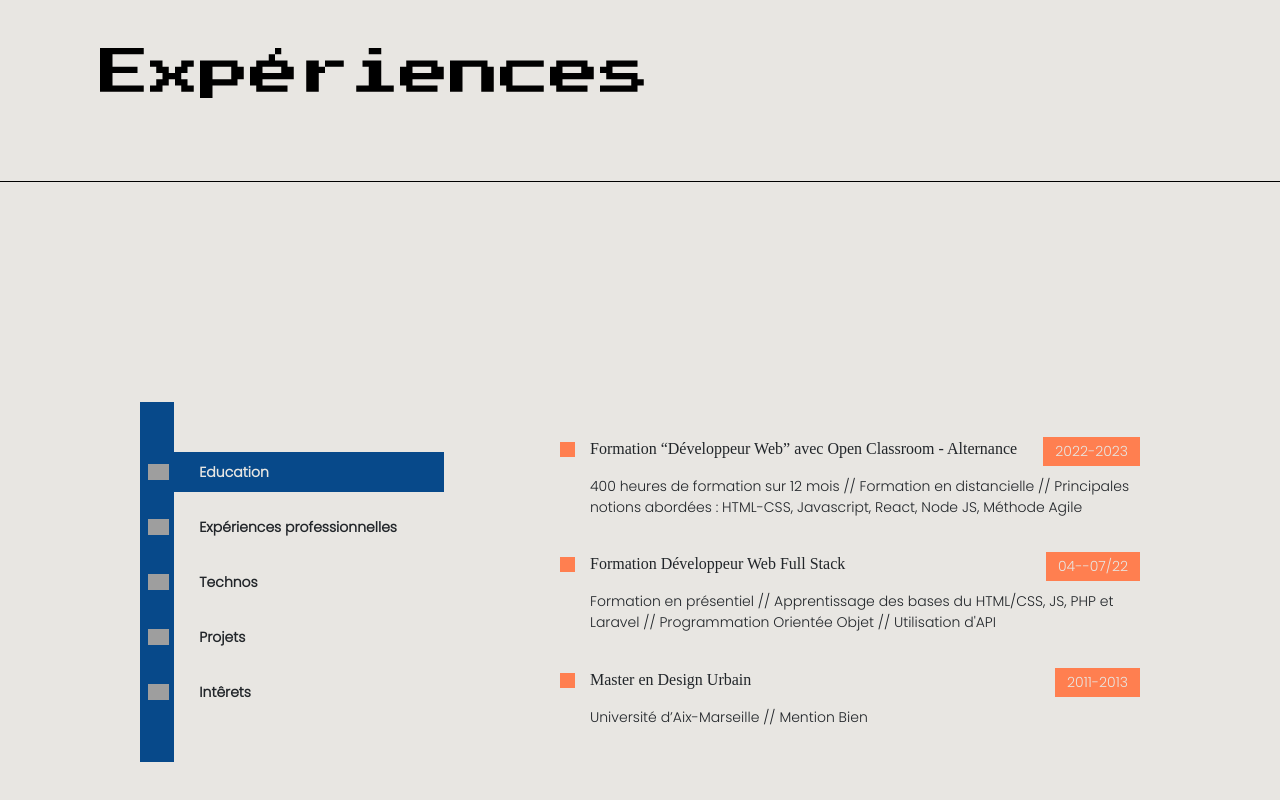
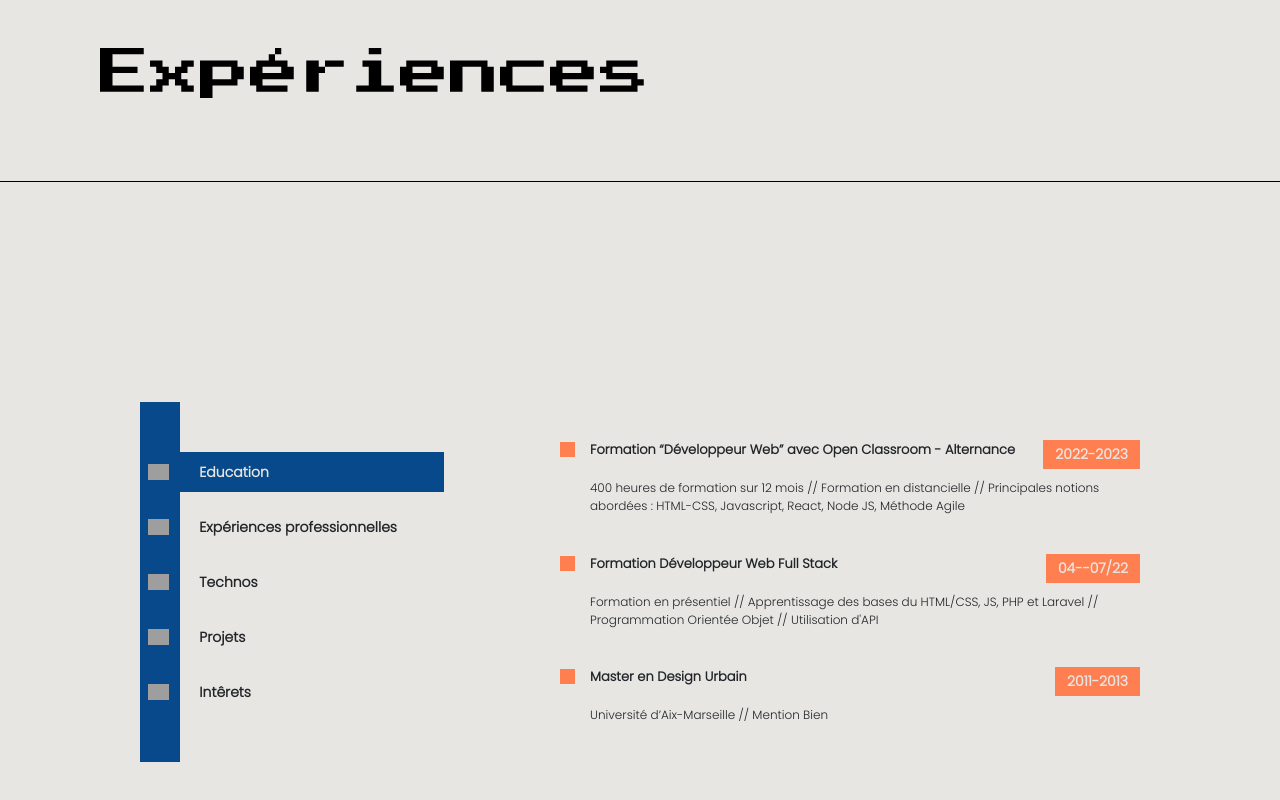
Before and after one commit to GabrielAmade/portfolio, a React (Create React App) app: page / in a window 1280 px wide. Shown: the part 2015-2815 px from the top of the page. Built offline with nearby package versions, Linux system fonts and the light colour scheme; grey boxes are pictures that could not be loaded.

Commit message:
corrections responsive page resume

```diff
--- a/src/PortfolioContainer/AboutMe/AboutMe.css
+++ b/src/PortfolioContainer/AboutMe/AboutMe.css
@@ -32,7 +32,7 @@
 
   .about-me-description-title > h2:first-child{
       color: var(--orange);
-      margin-bottom: 10px;
+      margin: 10px 0 20px;
   }
 
   .about-me-description-title > h2:last-child{
--- a/src/PortfolioContainer/Heading/Heading.css
+++ b/src/PortfolioContainer/Heading/Heading.css
@@ -32,7 +32,9 @@
 @media (max-width: 767px) {
 
     .screen-heading {
-        font-size: 35px;
+        font-size: 32px;
     }
 
+
+
 }
--- a/src/PortfolioContainer/Resume/Resume.css
+++ b/src/PortfolioContainer/Resume/Resume.css
@@ -3,8 +3,6 @@
     --grey: #E8E6E2;
     --orange: #FF7F50;
   }
-
-
 .resume-container {
   display: flex;
   align-items: center;
@@ -12,37 +10,33 @@
   justify-content: center;
   min-height: fit-content;
   margin: 120px 0;
+  position: relative;
 }
-
 .resume-card{
     display: flex;
     height: 360px;
     width: 1000px;
 }
-
 .resume-bullets{
     height: 100%;
     /* box-shadow: 15px 0 9px -15px black;  */
     width: 380px;
 }
-
 .resume-bullet-details{
     flex-grow: 1;
     width: 600px;
     overflow: hidden;
     padding: 0 0 0 70px;
 }
-
 .experience-description{
     margin: 30px 0 0 0;
     text-align: justify;
     max-width: 100%;
 }
-
+/* ICI */
 .resume-details-carousal{
     transition: transform 1s ease-out;
 }
-
 .bullet-container{
     display: flex;
     align-items: center;
@@ -50,13 +44,11 @@
     width: 100%;
     position: relative;
 }
-
 .bullets{
     width: 80%;
     position: relative;
     z-index: 2;
 }
-
 .bullet{
     display: flex;
     align-items: center;
@@ -69,35 +61,28 @@
     transition: width 0.6 ease;
     cursor: pointer;
 }
-
 .bullet-label{
     font-size: 14px;
     white-space: nowrap;
-    font-family: poppins;
+    font-family: 'Poppins', sans-serif;
     font-weight: bold;
 }
-
 .bullet-logo{
    height: 16px;
    margin: 0 30px 0 0;
 }
-
 /* LIMITE */
-
 .bullet-icons{
-    width: 34px;
+    width: 40px;
     height: 100%;
     z-index: 1;
     background-color: var(--blue);
     position: absolute;
 }
-
 .selected-bullet{
     color: var(--grey);
     width: 100%;
 }
-
-
 .resume-screen-container{
     display: flex;
     flex-direction: column;
@@ -105,42 +90,36 @@
     height: 360px;
     width: 100%;
 }
-
 .resume-heading{
     display: flex;
     flex-direction: column;
 }
-
 .resume-main-heading{
     position: relative;
     display: flex;
     justify-content: space-between;
+    font-family: 'Poppins', sans-serif;
+    font-size: 13px;
+    font-weight: bold;
 }
-
-
 .heading-bullet{
     position: absolute;
     left: -30px;
     height: 15px;
     width: 15px;
-    top: 5px;
+    top: 2px;
     background: var(--orange);
 }
-
-
-
-
 .resume-sub-heading{
-    font-size: 14px;
+    font-size: 12px;
     font-family: 'Poppins', sans-serif;
     margin: 10px 0 0 0;
 }
-
 .resume-heading-description{
+    font-family: 'Poppins', sans-serif;
     font-size: 12px;
     text-align: justify;
 }
-
 .heading-date{
     background-color: var(--orange);
     color: var(--grey);
@@ -148,14 +127,16 @@
     font-size: 14px;
     font-family: 'Poppins', sans-serif;
 }
-
+.resume-description-text{
+    font-family: 'Poppins', sans-serif;
+    font-size: 13px;
+}
 .skill-parent{
     display: flex;
     flex-direction: column;
     position: relative;
     width: 50%;
 }
-
 .programming-skills-container{
     display: flex;
     flex-direction: row;
@@ -163,51 +144,51 @@
     justify-content: space-between;
     flex-wrap: wrap;
 }
-
 .skill-percentage{
     position: relative;
     height: 15px;
     width: 70%;
     background-color: #D9D9D9;
-
 }
-
 .skill-percentage .active-percentage-bar{
     height: 15px;
     transition: 0.8s ease;
     position: absoute;
     background-color: var(--blue);
 }
-
-
 .skill-parent span{
     font-family: 'Poppins', sans-serif;
     font-size: 16px;
     color: var(--orange);
 }
 
+
+
+
+
 /* Media Queries */
 @media (max-width: 1100px) {
     .resume-card{
         width: 880px;
     }
-
     .resume-bullet-details{
         padding: 0 0 0 70px;
     }
 }
+@media (max-width: 768px) {
 
-@media (max-width: 768px) {
+    .resume-container {
+        margin: 100px 0;
+      }
+
     .resume-content{
         display: flex;
         flex-direction: column;
         align-items: center;
     }
-
     .bullets{
         width: 90%;
     }
-
     .resume-card{
         height: fit-content;
         display: flex;
@@ -216,23 +197,34 @@
         align-items: center;
         width: 90%;
     }
-
     .resume-bullet-details{
         height: 360px;
         width: fit-content;
         padding: 0;
     }
-
     .resume-bullets{
         width: 100%;
         margin: 30px 0;
     }
-
     .selected-bullet{
         width: 50%;
     }
+
+    .heading-container {
+        padding: 300px 0px 0 10px;
+        margin-block: 50px;
+    }
+
+    .heading-separator {
+        display: flex;
+        justify-content: center;
+    }
+
+    .separator-line {
+        margin-bottom: 0;
+    }
+
 }
-
 @media (max-width: 425px) {
     .selected-bullet{
         width: 100%;
--- a/src/PortfolioContainer/Resume/Resume.jsx
+++ b/src/PortfolioContainer/Resume/Resume.jsx
@@ -1,6 +1,9 @@
 import React, { useState } from "react";
 import Heading from "../Heading/Heading";
 import "./Resume.css"
+import madeonImage from "../../assets/AboutMe/madeon.jpg";
+import testImage from "../../assets/AboutMe/test.jpg";
+
 
 
 function Resume() {
@@ -52,29 +55,47 @@ function Resume() {
 
   const projectsDetails = [
     {
-      title: "Créez la page d'accueil d'une agence de voyage",
+      title: (
+        <a href="https://github.com/GabrielAmade/bookie" target="_blank" rel="noopener noreferrer">
+          Créez la page d'accueil d'une agence de voyage
+        </a>
+      ),
+      duration: { fromDate: "2020", toDate: "2021" },
+      description: (
+        <div className="project-description">
+      Intégrer la maquette du site en HTML et CSS // Respecter le visuel fourni // Rendre l’interface parfaitement responsive pour smartphone et tablette
+      </div>
+      ),
+    },
+    {
+      title: (
+        <a href="https://github.com/GabrielAmade/Portfolio-architecte-sophie-bluel-master" target="_blank" rel="noopener noreferrer">
+          Créez une page web dynamique
+        </a>
+      ),
+      duration: { fromDate: "2020", toDate: "2021" },
+
+
+        description: (
+          <div className="project-description">
+        Créer la page de présentation des travaux d'une architecte // Ajouter une page de connexion de l'administrateur du site // Afficher une fenêtre modale permettant d’ajouter et de supprimer de nouveaux projets
+        </div>
+        ),
+    },
+
+
+    {
+      title: (
+        <a href="https://github.com/GabrielAmade/kasa" target="_blank" rel="noopener noreferrer">
+          Créez une application web de location immobilière
+        </a>
+      ),
       duration: { fromDate: "2020", toDate: "2021" },
       description:
-        "Intégrer la maquette du site en HTML et CSS // Respecter le visuel fourni // Rendre l’interface parfaitement responsive pour smartphone et tablette",
-      subHeading: "#html #css",
+        "Créer les pages et les composants du site // Mettre en place les routes pour connecter ces pages // Ajouter des animations de carrousel et de collapse",
     },
-    {
-      title: "Créez une page web dynamique",
-      duration: { fromDate: "2020", toDate: "2021" },
-      description:
-        "Créer la page de présentation des travaux de l'architecte // Ajouter une page de connexion de l'administrateur du site // Afficher une fenêtre modale permettant d’ajouter et de supprimer de nouveaux projets",
-      subHeading:
-        "#javascript",
-    },
-    {
-      title: "Créez une application web de location immobilière",
-      duration: { fromDate: "2020", toDate: "2021" },
-      description:
-        "Créer les pages et les composants du site // Mettre en place les routes pour connecter ces pages // Ajouter des animations de carroussel et de collapse",
-      subHeading:
-        "#react",
-    },
-  ];
+];
+
   const resumeDetails = [
     <div className="resume-screen-container" key="education">
       <ResumeHeading
@@ -83,6 +104,7 @@ function Resume() {
         fromDate={"2022"}
         toDate={"2023"}
       />
+
 
       <ResumeHeading
         heading={"Formation Développeur Web Full Stack"}
@@ -102,17 +124,16 @@ function Resume() {
     <div className="resume-screen-container" key="work-experience">
       <div className="experience-container">
         <ResumeHeading
-          heading={"Santé Formapro"}
+          heading={"Santé Formapro - "}
           subHeading={"Développeur Web Full-Stack"}
           fromDate={"2022"}
           toDate={"Présent"}
         />
         <div className="experience-description">
           <span className="resume-description-text">
-            Intégration de cours e-learning.
+            - Intégration de cours e-learning.
           </span>
-        </div>
-        <div className="experience-description">
+          <br />
           <span className="resume-description-text">
             - Développement de fonctionnalités en Symphony.
           </span>
@@ -219,6 +240,7 @@ function Resume() {
 
   return (
     <>
+      <div id='experiences'></div>
       <Heading title={"Expériences"} />
       <div className="resume-container screen-container">
         <div className="resume-content">
```
Also changed, not shown: 1 other file (tests, documents, lock files or other folders).
